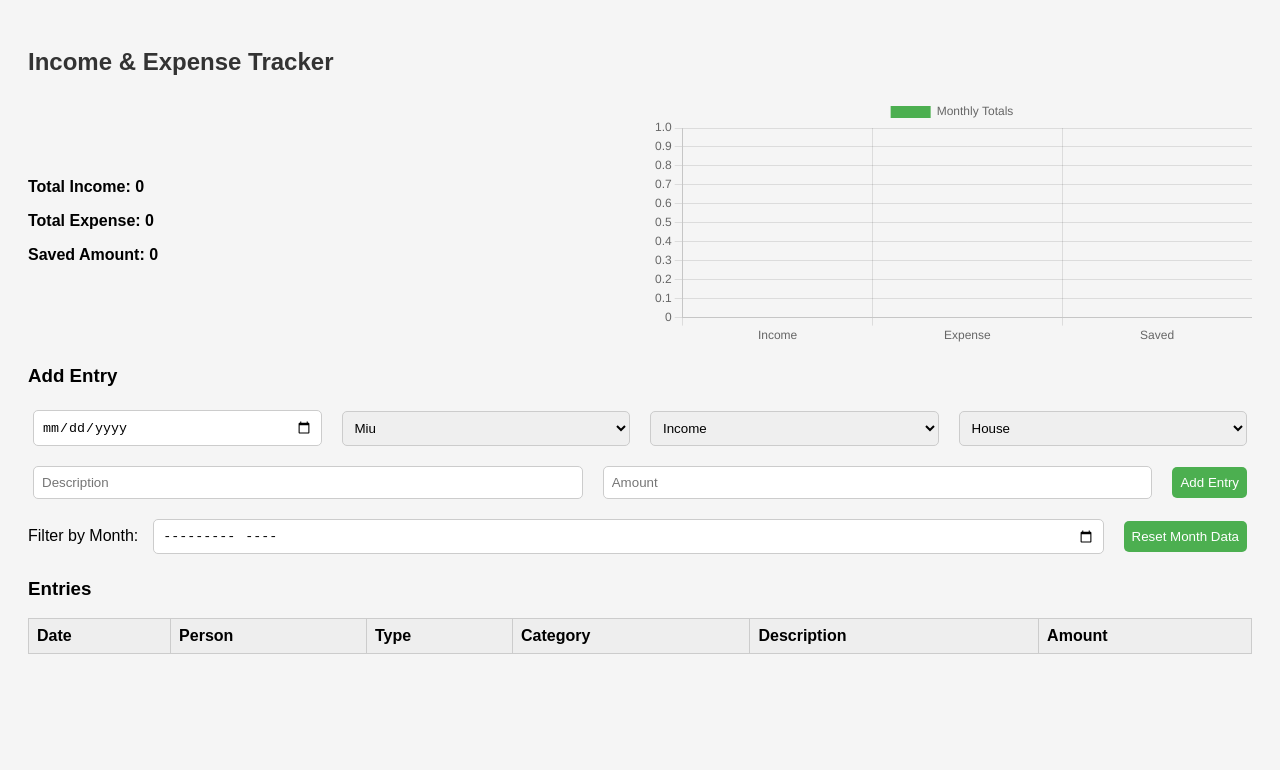
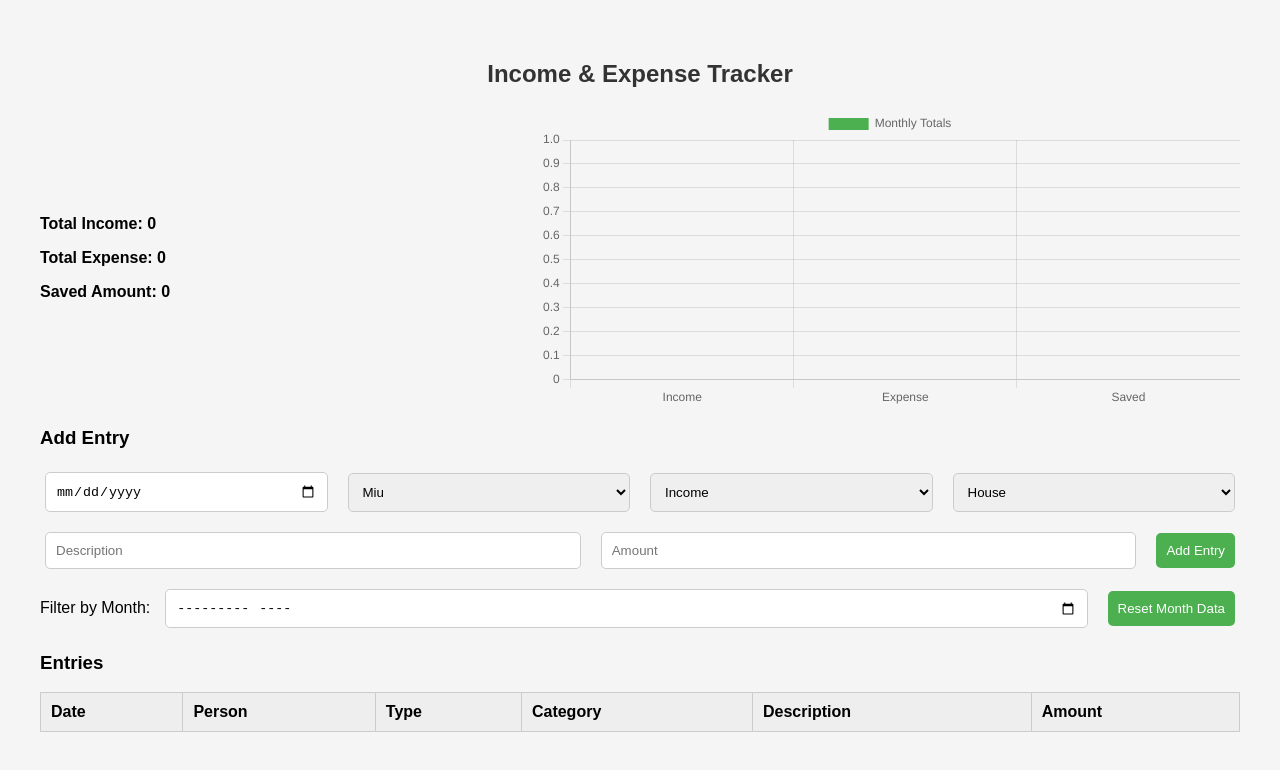
Before and after one commit to Miushaan/kudhin-split, a plain HTML site: page index.html in a window 1280 px wide. Both pictures are taken after a click on the button "Reset Month Data". Drawn offline with nearby package versions, Linux system fonts and the light colour scheme.

Commit message:
Enhance styling and add month reset functionality

```diff
--- a/index.html
+++ b/index.html
@@ -6,23 +6,23 @@
 <title>Couple Income & Expense Tracker</title>
 <script src="https://cdn.jsdelivr.net/npm/chart.js"></script>
 <style>
-  body { font-family: Arial, sans-serif; padding: 20px; background: #f5f5f5; }
-  h2 { color: #333; }
+  body { font-family: Arial, sans-serif; padding: 40px; max-width: 1200px; margin: auto; background: #f5f5f5; }
+  h2 { color: #333; text-align: center; }
   table { width: 100%; border-collapse: collapse; margin-bottom: 20px; }
-  th, td { border: 1px solid #ccc; padding: 8px; text-align: left; }
+  th, td { border: 1px solid #ccc; padding: 10px; text-align: left; }
   th { background: #eee; }
-  input, select, button { padding: 8px; margin: 5px; border-radius: 5px; border: 1px solid #ccc; }
+  input, select, button { padding: 10px; margin: 5px; border-radius: 5px; border: 1px solid #ccc; }
   input:focus, select:focus { outline: 2px solid #2196f3; }
-  button { cursor: pointer; background-color: #4caf50; color: white; border: none; }
+  button { cursor: pointer; background-color: #4caf50; color: white; border: none; transition: background 0.3s; }
   button:hover { background-color: #45a049; }
-  .dashboard { margin-top: 20px; display: flex; flex-wrap: wrap; justify-content: space-between; align-items: center; }
-  .summary { font-weight: bold; flex: 1; min-width: 200px; }
-  #dashboardChart { flex: 2; max-width: 600px; max-height: 250px; margin-left: 20px; }
+  .dashboard { margin-top: 20px; display: flex; flex-wrap: wrap; justify-content: space-between; align-items: center; width: 100%; }
+  .summary { font-weight: bold; flex: 1; min-width: 250px; }
+  #dashboardChart { flex: 2; width: 100%; max-width: 700px; max-height: 300px; margin-left: 20px; }
   .income { background-color: #e8f5e9; }
   .expense { background-color: #ffebee; }
   #entriesTable tbody tr:hover { background-color: #f1f1f1; }
   .form-row { display: flex; flex-wrap: wrap; gap: 10px; align-items: center; margin-bottom: 10px; }
-  .form-row input, .form-row select { flex: 1; min-width: 120px; }
+  .form-row input, .form-row select { flex: 1; min-width: 150px; }
 </style>
 </head>
 <body>
@@ -133,6 +133,17 @@ function renderChart(income, expense) {
   });
 }
 
+function resetMonthData() {
+  const month = document.getElementById('monthFilter').value;
+  if(!month) { alert('Please select a month to reset.'); return; }
+  const pwd = prompt('Enter password to reset month data:');
+  if(pwd !== password) { alert('Incorrect password'); return; }
+  entries = entries.filter(e => !e.date.startsWith(month));
+  saveEntries();
+  renderTable();
+  alert('Month data reset successfully');
+}
+
 renderTable();
 
 document.getElementById('entryForm').addEventListener('submit', e => {
```
